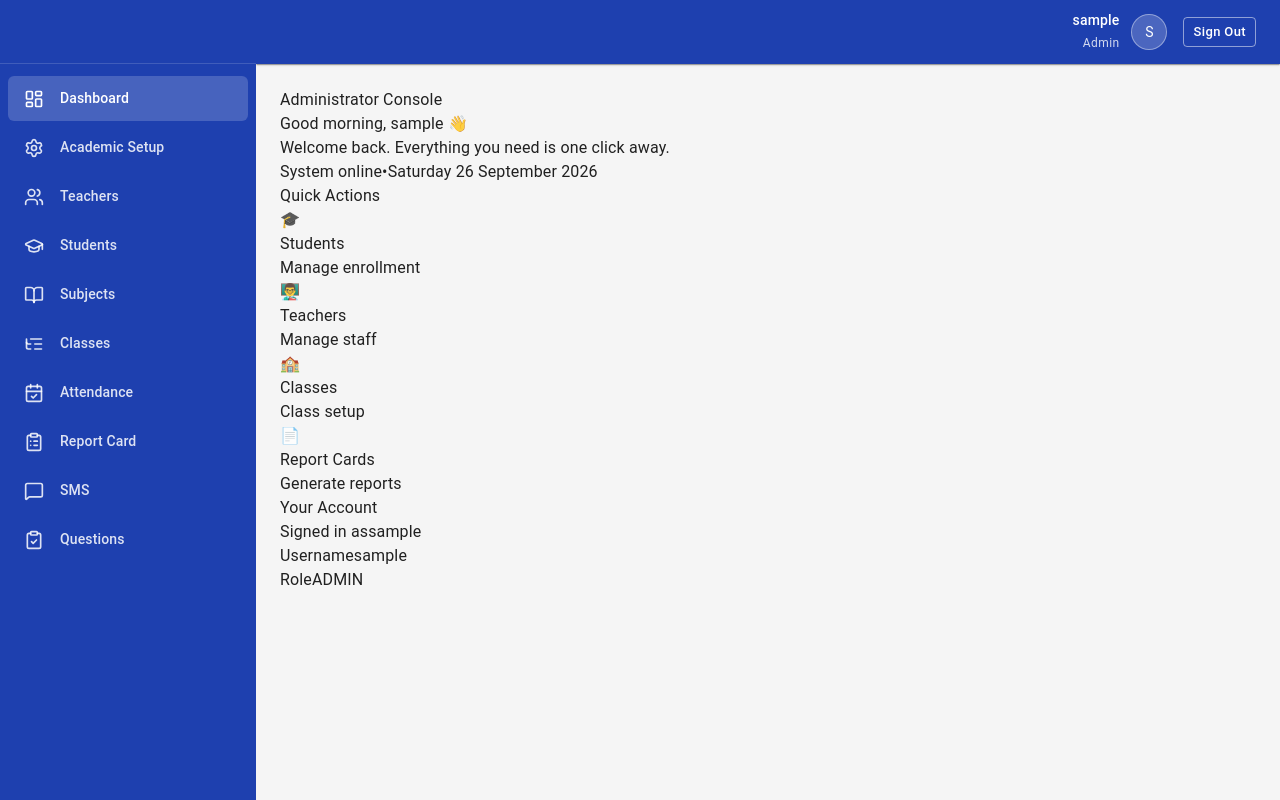
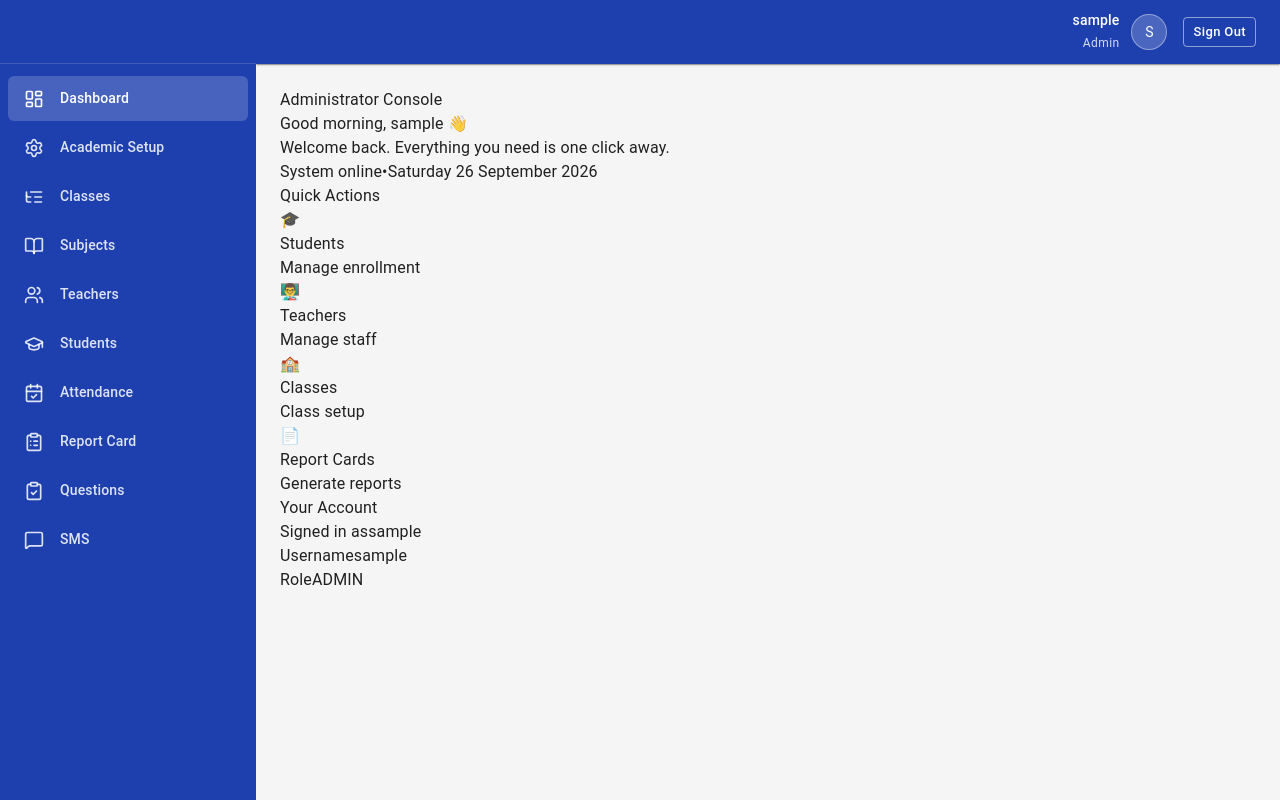
Before and after one commit to Nsomb/School_Management_System, a React (Vite) app in the folder frontend/: page /admin in a window 1280 px wide. Built offline with nearby package versions, Linux system fonts and the light colour scheme; no server answers; sample sign-in values are in the browser's storage.

Commit message:
side bar rearrange

```diff
--- a/frontend/src/components/common/Sidebar.tsx
+++ b/frontend/src/components/common/Sidebar.tsx
@@ -17,7 +17,6 @@ interface SidebarProps {
   onClose?: () => void;
 }
 
-// Same color as the header
 const SIDEBAR_BG = '#1e40af';
 
 const BURSAR_ITEMS = [
@@ -32,25 +31,27 @@ const BURSAR_ITEMS = [
   { name: 'Student Statement', icon: FileText, path: '/admin/fees/student-statement' },
 ];
 
+// ─── ADMIN — new order: Dashboard → Academics → Classes → Subjects →
+//     Teachers → Students → Attendance → Report Card → Questions → SMS
 const ADMIN_ITEMS = [
-  { name: 'Dashboard', icon: LayoutDashboard, path: '/admin' },
-  { name: 'Academic Setup', icon: Settings, path: '/admin/academic-setup' },
-  { name: 'Teachers', icon: Users, path: '/admin/teachers' },
-  { name: 'Students', icon: GraduationCap, path: '/admin/students' },
-  { name: 'Subjects', icon: BookOpen, path: '/admin/subjects' },
-  { name: 'Classes', icon: ListTree, path: '/admin/classes' },
-  { name: 'Attendance', icon: CalendarCheck, path: '/admin/attendance' },
-  { name: 'Report Card', icon: ClipboardList, path: '/admin/report-card' },
-  { name: 'SMS', icon: MessageSquare, path: '/admin/sms' },
-  { name: 'Questions', icon: ClipboardCheck, path: '/admin/questions' },
+  { name: 'Dashboard',      icon: LayoutDashboard, path: '/admin' },
+  { name: 'Academic Setup', icon: Settings,        path: '/admin/academic-setup' },
+  { name: 'Classes',        icon: ListTree,        path: '/admin/classes' },
+  { name: 'Subjects',       icon: BookOpen,        path: '/admin/subjects' },
+  { name: 'Teachers',       icon: Users,           path: '/admin/teachers' },
+  { name: 'Students',       icon: GraduationCap,   path: '/admin/students' },
+  { name: 'Attendance',     icon: CalendarCheck,   path: '/admin/attendance' },
+  { name: 'Report Card',    icon: ClipboardList,   path: '/admin/report-card' },
+  { name: 'Questions',      icon: ClipboardCheck,  path: '/admin/questions' },
+  { name: 'SMS',            icon: MessageSquare,   path: '/admin/sms' },
 ];
 
 const TEACHER_ITEMS = [
-  { name: 'Dashboard', icon: LayoutDashboard, path: '/teacher' },
-  { name: 'Marks', icon: ClipboardList, path: '/teacher/marks' },
-  { name: 'Attendance', icon: CalendarCheck, path: '/teacher/attendance' },
-  { name: 'Questions', icon: ClipboardCheck, path: '/teacher/questions' },
-  { name: 'Statistics', icon: BarChart3, path: '/teacher/statistics' },
+  { name: 'Dashboard',  icon: LayoutDashboard, path: '/teacher' },
+  { name: 'Marks',      icon: ClipboardList,   path: '/teacher/marks' },
+  { name: 'Attendance', icon: CalendarCheck,   path: '/teacher/attendance' },
+  { name: 'Questions',  icon: ClipboardCheck,  path: '/teacher/questions' },
+  { name: 'Statistics', icon: BarChart3,       path: '/teacher/statistics' },
 ];
 
 const Sidebar = ({ onClose }: SidebarProps) => {
@@ -77,7 +78,14 @@ const Sidebar = ({ onClose }: SidebarProps) => {
       }}>
         <Box sx={{ display: 'flex', alignItems: 'center', gap: 1.5, minWidth: 0 }}>
           {schoolProfile?.logo_url ? (
-            <Avatar src={schoolProfile.logo_url} alt="" sx={{ width: 32, height: 32, bgcolor: '#fff', p: 0.25 }} />
+            <Avatar
+              src={schoolProfile.logo_url}
+              alt=""
+              onError={(e) => { (e.target as HTMLImageElement).style.display = 'none'; }}
+              sx={{ width: 32, height: 32, bgcolor: '#fff', p: 0.25 }}
+            >
+              {schoolProfile?.name?.charAt(0).toUpperCase() || 'S'}
+            </Avatar>
           ) : role === 'super_admin' ? (
             <Avatar sx={{ width: 32, height: 32, bgcolor: 'rgba(255,255,255,0.2)', fontSize: 13, fontWeight: 700 }}>PA</Avatar>
           ) : schoolProfile?.name ? (
@@ -123,7 +131,10 @@ const Sidebar = ({ onClose }: SidebarProps) => {
                 <ListItemIcon sx={{ minWidth: 36, color: 'inherit' }}>
                   <Icon size={20} />
                 </ListItemIcon>
-                <ListItemText primary={item.name} primaryTypographyProps={{ fontSize: 14, fontWeight: 500, noWrap: true }} />
+                <ListItemText
+                  primary={item.name}
+                  primaryTypographyProps={{ fontSize: 14, fontWeight: 500, noWrap: true }}
+                />
               </ListItemButton>
             );
           })}
```
